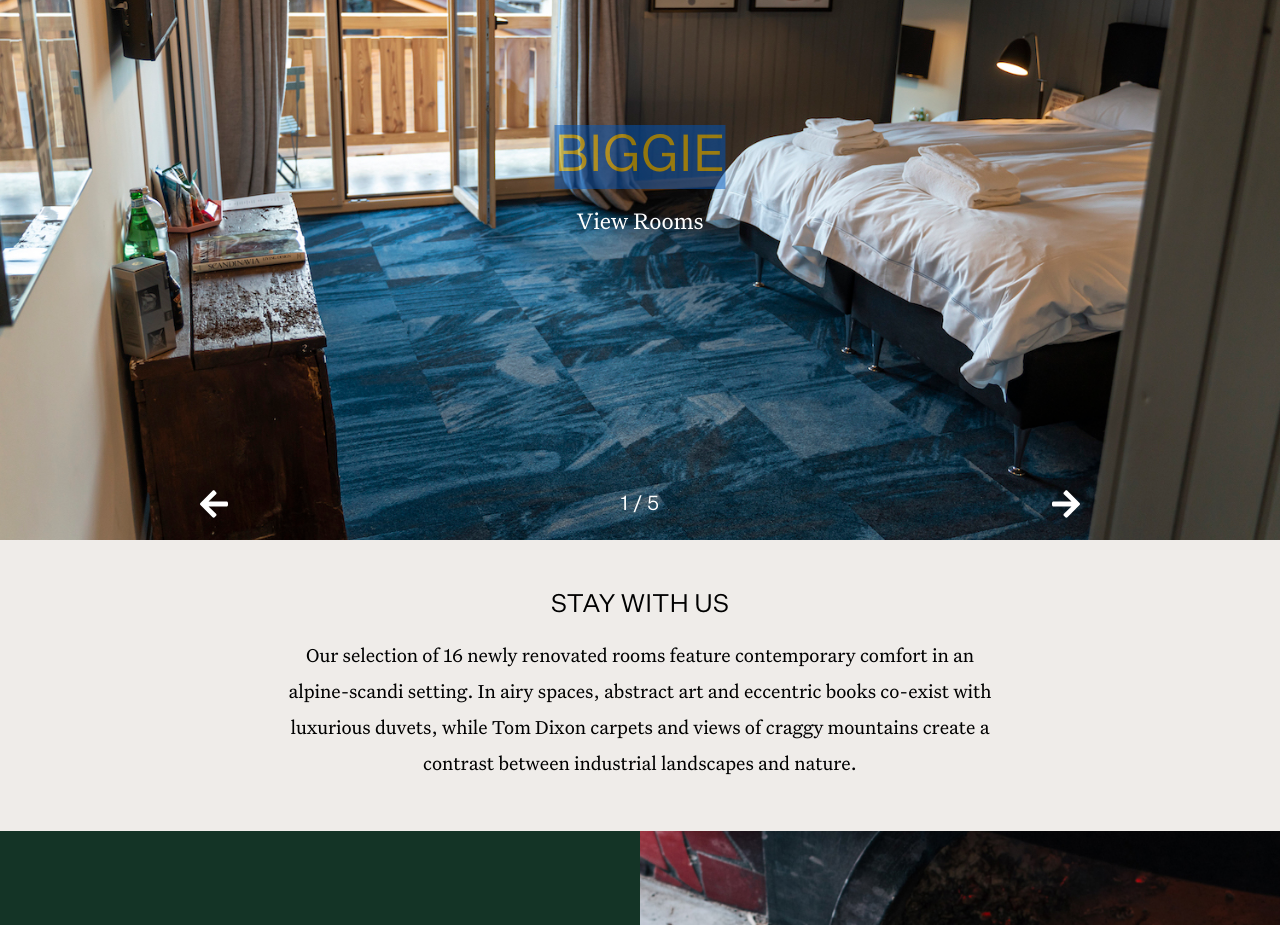
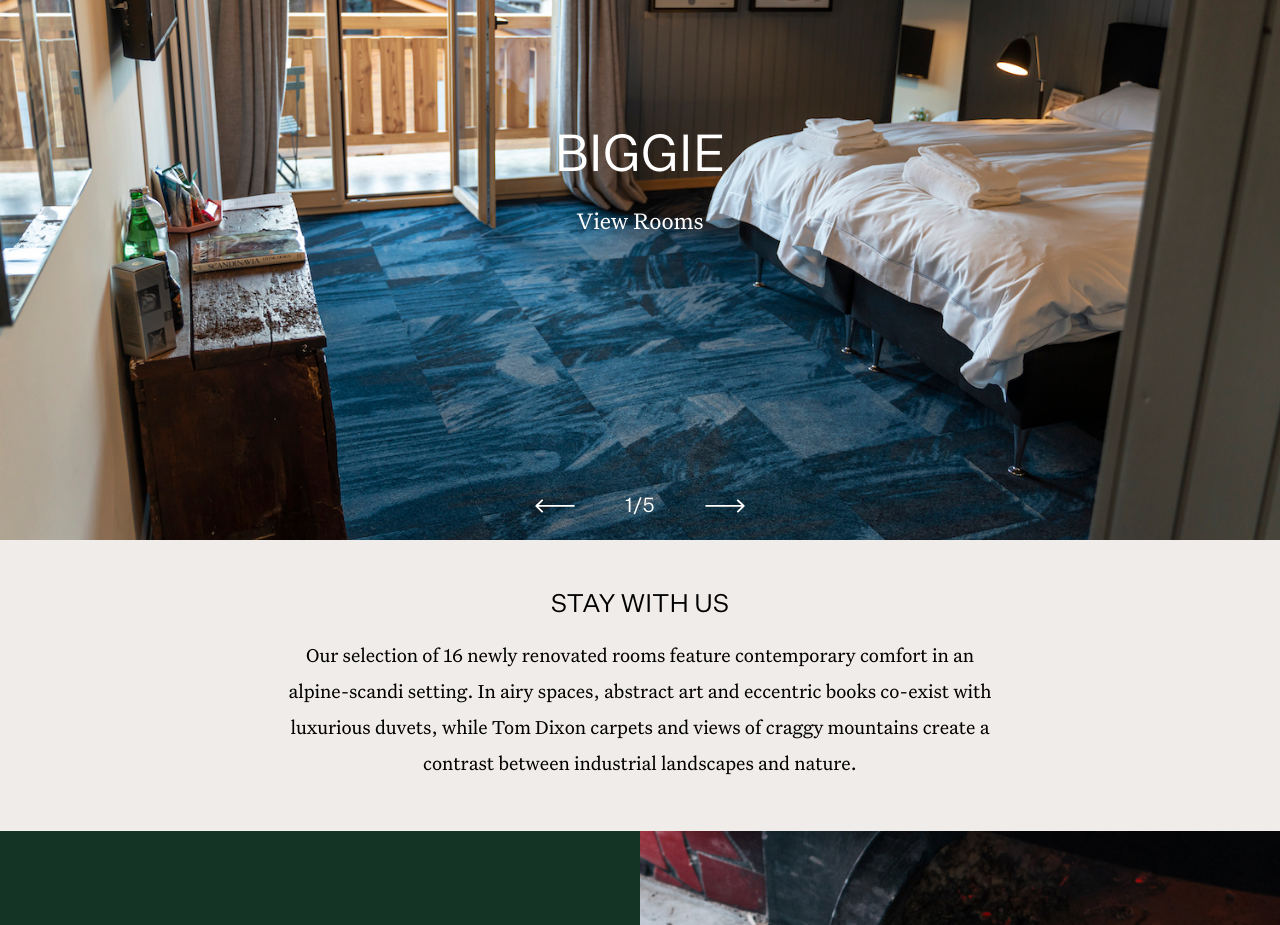
Before and after one commit to nathaliejanep/ShedHOTEL, a React (Create React App) app: page / in a window 1280 px wide. Shown: the part 1340-2265 px from the top of the page. Built offline with nearby package versions, Linux system fonts and the light colour scheme.

Commit message:
Added svg to create long arrows

```diff
--- a/src/components/ImageSlider/ImageSlider.jsx
+++ b/src/components/ImageSlider/ImageSlider.jsx
@@ -1,7 +1,8 @@
 import React from 'react';
 import { useState } from 'react';
 import './ImageSlider.scss';
-import { FaArrowRight, FaArrowLeft } from 'react-icons/fa';
+import LeftArrow from '../../assets/images/logos/arrow-left.svg';
+import RightArrow from '../../assets/images/logos/arrow-right.svg';
 import { NavLink, useLocation } from 'react-router-dom';
 
 const ImageSlider = ({ slides }) => {
@@ -11,7 +12,6 @@ const ImageSlider = ({ slides }) => {
 
   const path = useLocation().pathname;
 
-  // console.log(path);
   const prevSlide = () => {
     const isFirstSlide = currentIndex === 0;
     const newIndex = isFirstSlide ? length - 1 : currentIndex - 1;
@@ -27,21 +27,17 @@ const ImageSlider = ({ slides }) => {
   return (
     <div className={path === '/' ? 'slider__home' : 'slider__rooms'}>
       <div className="slide-arrows">
-        <FaArrowLeft className="arrow__left" onClick={prevSlide} />
+        <img src={LeftArrow} alt="Left arrow" onClick={prevSlide} />
         <p>
-          {currentSlideNr} / {length}
+          {currentSlideNr}/{length}
         </p>
-        <FaArrowRight className="arrow__right" onClick={nextSlide} />
+        <img src={RightArrow} alt="Right arrow" onClick={nextSlide} />
       </div>
       <div className="slide-title">
         <h2>{slides[currentIndex].alt}</h2>
         <NavLink to="/rooms">View Rooms</NavLink>
       </div>
-      <img
-        className=""
-        src={slides[currentIndex].src}
-        alt={slides[currentIndex].alt}
-      />
+      <img src={slides[currentIndex].src} alt={slides[currentIndex].alt} />
     </div>
   );
 };
--- a/src/components/ImageSlider/ImageSlider.scss
+++ b/src/components/ImageSlider/ImageSlider.scss
@@ -2,10 +2,6 @@
 @import '../../sassStyles/_mixins.scss';
 
 .slider {
-  //   border: 10px peachpuff dotted;
-
-  //   width: 100%;
-  //   height: 100%;
   &__home,
   &__rooms {
     img {
@@ -37,11 +33,7 @@
       text-align: center;
       z-index: 999;
       color: $white;
-      h2 {
-        color: $sunnyYellow;
-        background-color: $bagnesBlue;
-        opacity: 0.5;
-      }
+
       // View Rooms
       a {
         font-size: 1.5rem;
@@ -69,23 +61,26 @@
   display: flex;
   justify-content: center;
   align-items: center;
-  // border: 1px dodgerblue solid;
   width: 100%;
   object-fit: contain;
   position: absolute;
   bottom: 0;
-  left: 50%;
-  transform: translateX(-50%) translateY(-50%);
+  padding: 1rem;
+  // left: 50%;
+  // transform: translateX(-50%) translateY(-50%);
   z-index: 999; // FIX Overlaps navbar mobile menu
   color: $white;
 
-  svg {
-    font-size: 2rem;
+  img {
+    margin: 0 50px;
+
+    width: 40px;
     &:hover {
       cursor: pointer;
     }
   }
   p {
+    margin: 0;
     font-family: 'Untitled Sans';
   }
 }
@@ -108,8 +103,6 @@
       .slide-title {
         h2 {
           font-size: toRem(26);
-          background-color: $bagnesBlue;
-          opacity: 0.5;
         }
         a {
           font-size: toRem(16);
@@ -120,4 +113,15 @@
       height: 300px;
     }
   }
+  .slide-arrows {
+    img {
+      margin: 0 30px;
+
+      width: 30px;
+    }
+
+    p {
+      font-size: toRem(14);
+    }
+  }
 }
```
Also changed, not shown: src/assets/images/logos/arrow-left.svg (added), src/assets/images/logos/arrow-right.svg (added).
